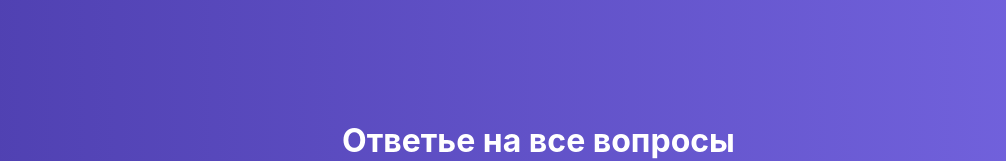
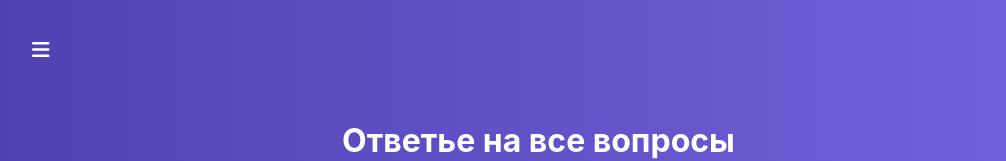
Before and after one commit to SlavaPetrushiin/react-quiz, a React (Create React App) app: page / in a window 1280 px wide. Shown: the top 161 px of the page, without its empty margins (8-1014 px from the left). Built offline with nearby package versions, Linux system fonts and the light colour scheme.

Commit message:
add MenuToggle.jsx

```diff
--- /dev/null
+++ b/src/components/Navigation/MenuToggle/MenuToggle.jsx
@@ -0,0 +1,26 @@
+import React, {Component} from 'react';
+import classes from './MenuToggle.module.css'
+
+const MenuToggle = props => {
+    const cls=[
+        classes.MenuToggle,
+        'fa',
+   ];
+
+    if(props.isOpen){
+        cls.push('fa-times')
+        cls.push(classes.open)
+    } else {
+        cls.push('fa-bars')
+    }
+
+    return (
+        <i
+            className={cls.join(' ')}
+            onClick={props.onToggle}
+        />
+
+    );
+};
+
+export default MenuToggle;
--- /dev/null
+++ b/src/components/Navigation/MenuToggle/MenuToggle.module.css
@@ -0,0 +1,17 @@
+.MenuToggle{
+    position: fixed;
+    top: 40px;
+    left: 40px;
+    font-size: 20px;
+    cursor: pointer;
+    color: white;
+    transition: opacity, left .22s ease-in;
+    z-index: 100;
+}
+
+.MenuToggle:hover{
+    opacity: .7;
+}
+.MenuToggle.open{
+    left: 320px;
+}
--- a/src/hoc/Layout/Layout.js
+++ b/src/hoc/Layout/Layout.js
@@ -1,10 +1,27 @@
 import React, {Component} from 'react';
 import classes from './Layout.module.css'
+import MenuToggle from "../../components/Navigation/MenuToggle/MenuToggle";
 
 class Layout extends Component {
+    state={
+        menu: false
+    };
+
+    toggleMenuHandler = () => {
+        this.setState({
+            menu: !this.state.menu
+        })
+    };
+
     render() {
         return (
             <div className={classes.Layout}>
+
+                <MenuToggle
+                    onToggle={this.toggleMenuHandler}
+                    isOpen={this.state.menu}
+                />
+
                 <main>
                     {this.props.children}
                 </main>
```
